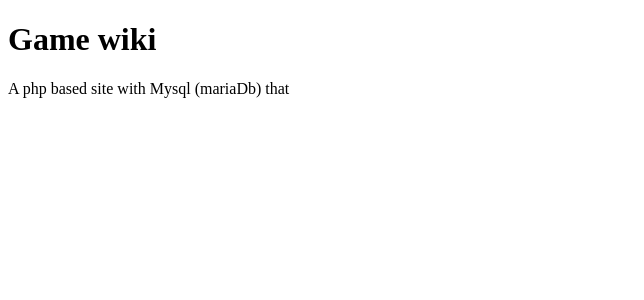
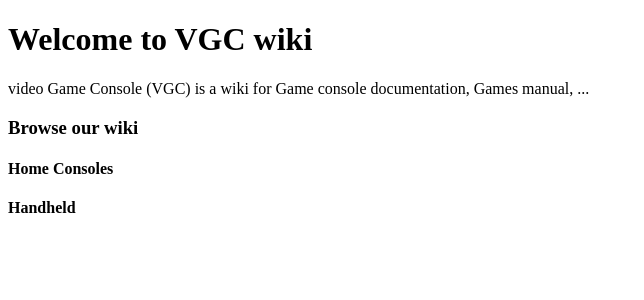
Before and after one commit to CPU-governor/Game-wiki, a PHP site: page / in a window 1280 px wide. Shown: the part 70-370 px from the top of the page, without its empty margins (0-644 px from the left). Run offline with PHP 8.4, Linux system fonts and the light colour scheme.

Commit message:
Update index.php

```diff
--- a/src/index.php
+++ b/src/index.php
@@ -11,8 +11,12 @@
               <li><a href="About.php">About</a></li>
    	   </ul>
    	</nav>
-   <h1>Game wiki</h2>
-   <p>A  php based site with Mysql (mariaDb) that </p>
+   <h1>Welcome to VGC wiki</h2>
+   <p>video Game Console (VGC) is a wiki for Game console documentation, Games manual, ...</p>
    <div class="outline">
+   	<h3>Browse our wiki</h3>
+   <h4>Home Consoles</h4>
+<h4>Handheld</h4>
+   </div>
    </body>
 </html>
```
